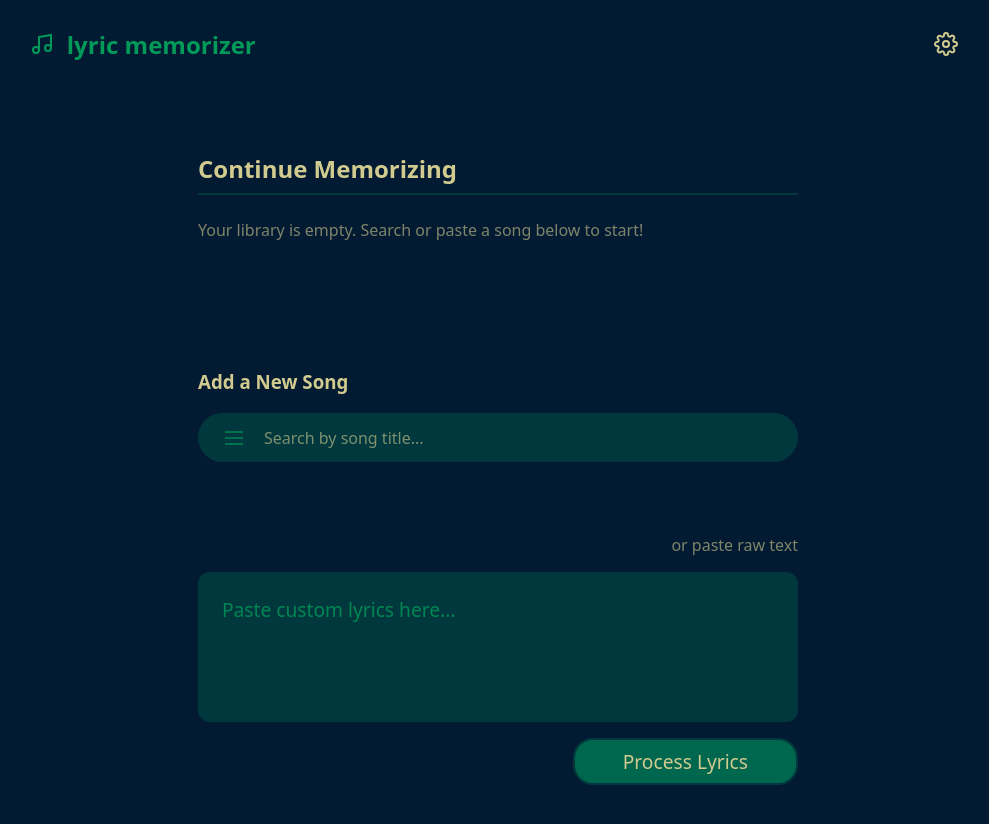
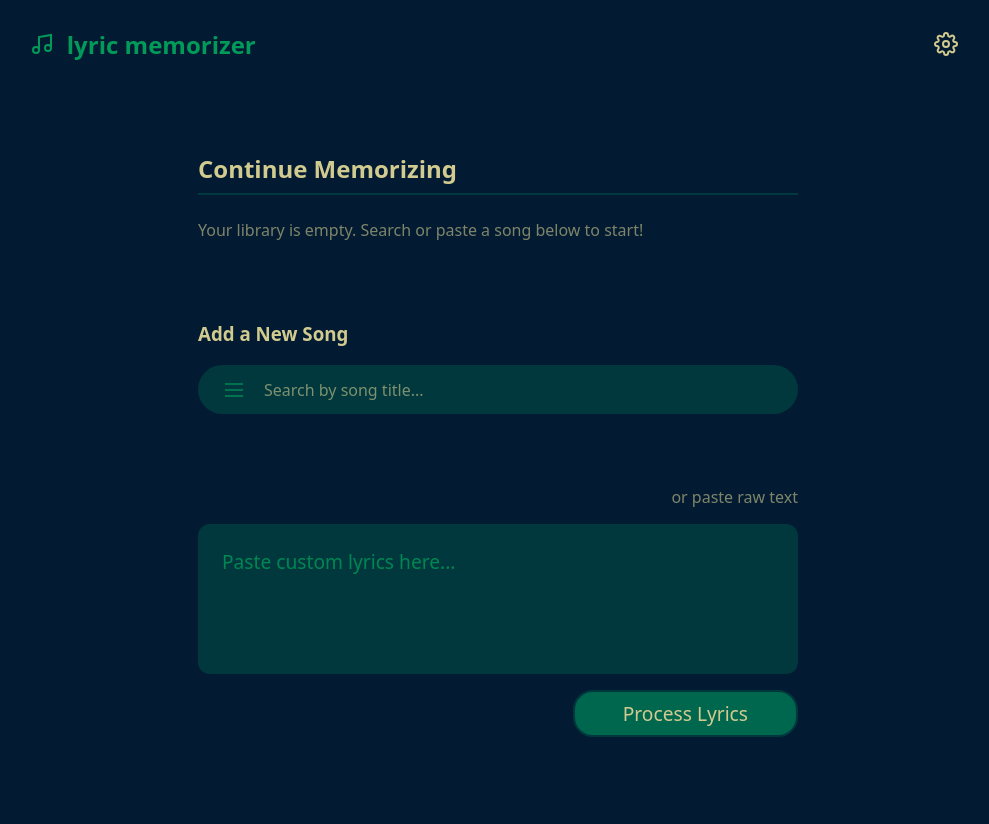
Before and after one commit to sitharachari/lyrics-memorizer, a React (Vite) app: page / in a window 1280 px wide. Shown: the top 824 px of the page, without its empty margins (142-1131 px from the left). After the commit the page ends 801 px from the top, so only its background shows below. Built offline with nearby package versions, Linux system fonts and the light colour scheme.

Commit message:
adjusted divider margin between library and searchbar

```diff
--- a/src/App.tsx
+++ b/src/App.tsx
@@ -581,7 +581,9 @@ function App() {
             )}
           </div>
 
-          <div className="divider" style={{ width: '100%', maxWidth: '600px', margin: songLibrary.length === 0 ? '1.5rem 0' : '3rem 0' }}></div>
+          {songLibrary.length > 0 && (
+            <div className="divider" style={{ width: '100%', maxWidth: '600px', margin: '0.3rem 0' }}></div>
+          )}
 
           <section className="search-section" style={{ width: '100%', maxWidth: '600px', marginBottom: '2rem' }}>
             <h3 style={{ textAlign: 'left', marginTop: 0, color: 'var(--color-sand)' }}>Add a New Song</h3>
```
